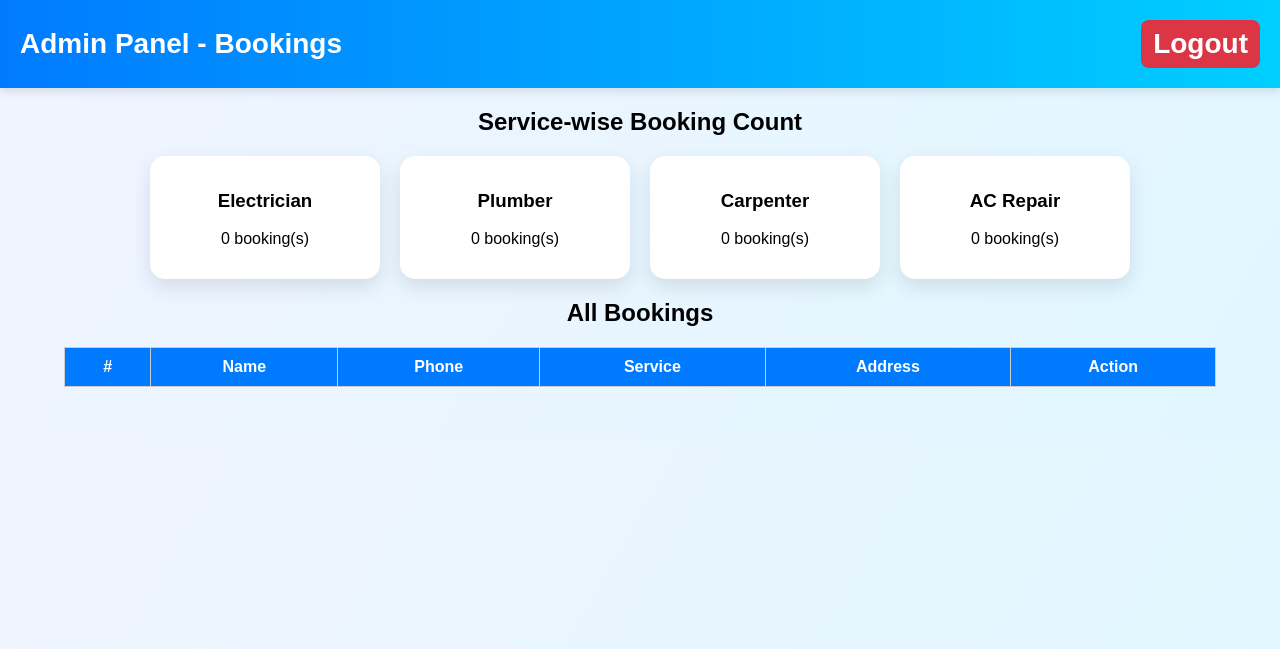
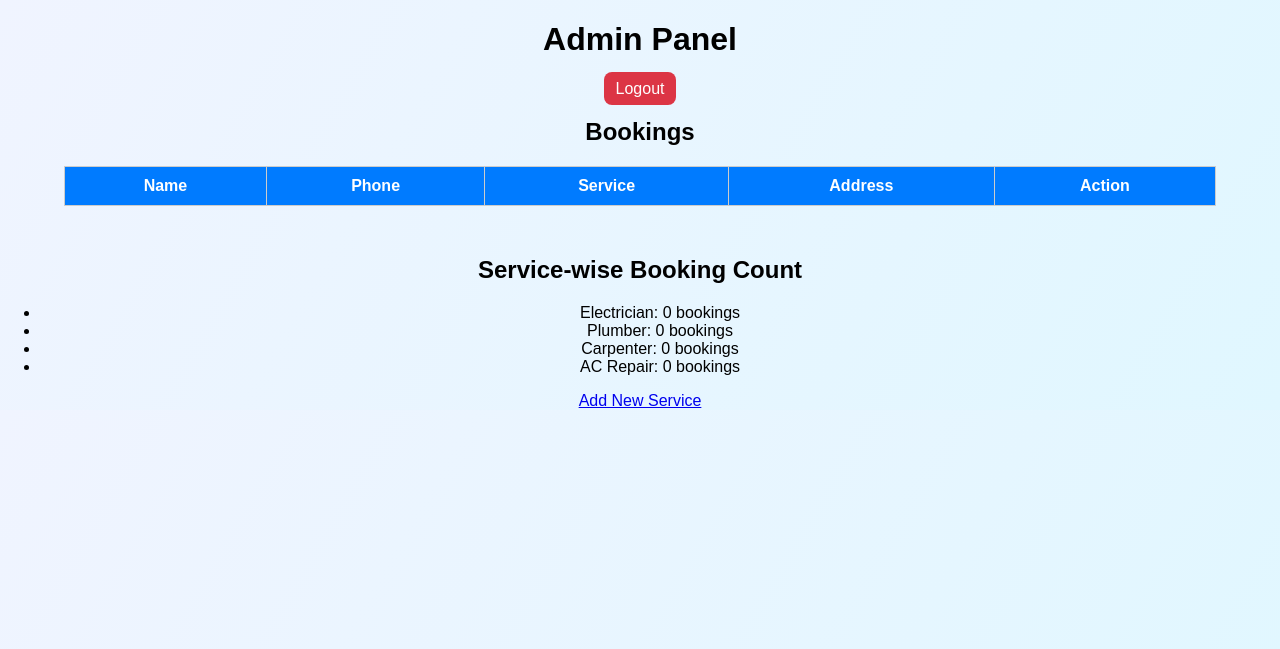
Before and after one commit to RizwanMansori/LocalServicesApp, a Flask app: page /admin in a window 1280 px wide. Shown: the top 649 px of the page. Run offline with Flask 3, Linux system fonts and the light colour scheme; the visitor is signed in with stand-in values (Sample User, id 1); lists and menus that the app fills with data are empty.

Commit message:
Update admin.html

```diff
--- a/templates/admin.html
+++ b/templates/admin.html
@@ -7,25 +7,12 @@
 </head>
 <body>
 
-<header>
-    Admin Panel - Bookings
-    <a href="{{ url_for('logout') }}" class="logout-btn">Logout</a>
-</header>
+<h1>Admin Panel</h1>
+<a href="/logout" class="logout-btn">Logout</a>
 
-<h2>Service-wise Booking Count</h2>
-<div class="service-count">
-{% for name, count in service_count.items() %}
-    <div class="count-card">
-        <h3>{{ name }}</h3>
-        <p>{{ count }} booking(s)</p>
-    </div>
-{% endfor %}
-</div>
-
-<h2>All Bookings</h2>
+<h2>Bookings</h2>
 <table>
 <tr>
-<th>#</th>
   <th>Name</th>
   <th>Phone</th>
   <th>Service</th>
@@ -34,7 +21,6 @@
 </tr>
 {% for b in bookings %}
 <tr>
-<td>{{ loop.index }}</td>
   <td>{{ b.name }}</td>
   <td>{{ b.phone }}</td>
   <td>{{ b.service }}</td>
@@ -44,5 +30,14 @@
 {% endfor %}
 </table>
 
+<h2>Service-wise Booking Count</h2>
+<ul>
+{% for service, count in service_count.items() %}
+  <li>{{ service }}: {{ count }} bookings</li>
+{% endfor %}
+</ul>
+
+<a href="/add_service" class="add-service-btn">Add New Service</a>
+
 </body>
 </html>
```
Lines whose indentation alone changed are shown as unchanged.
